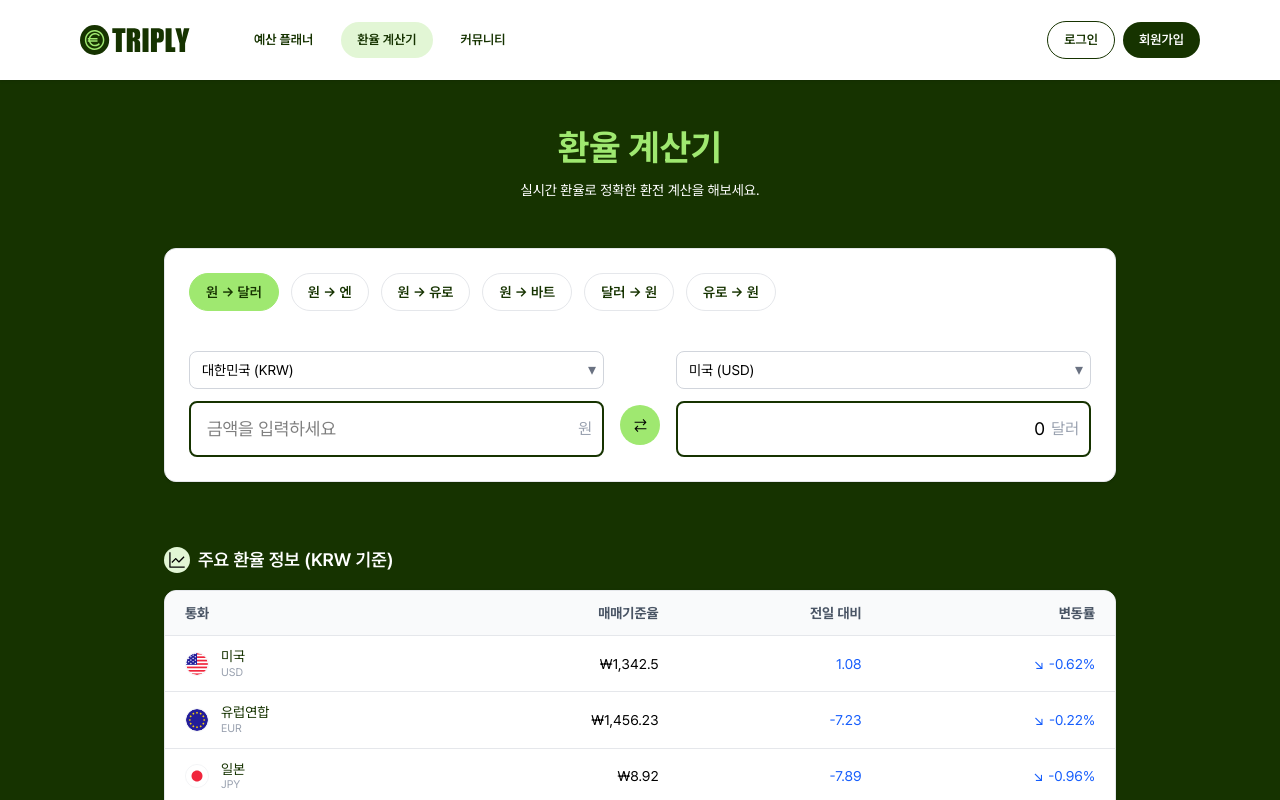
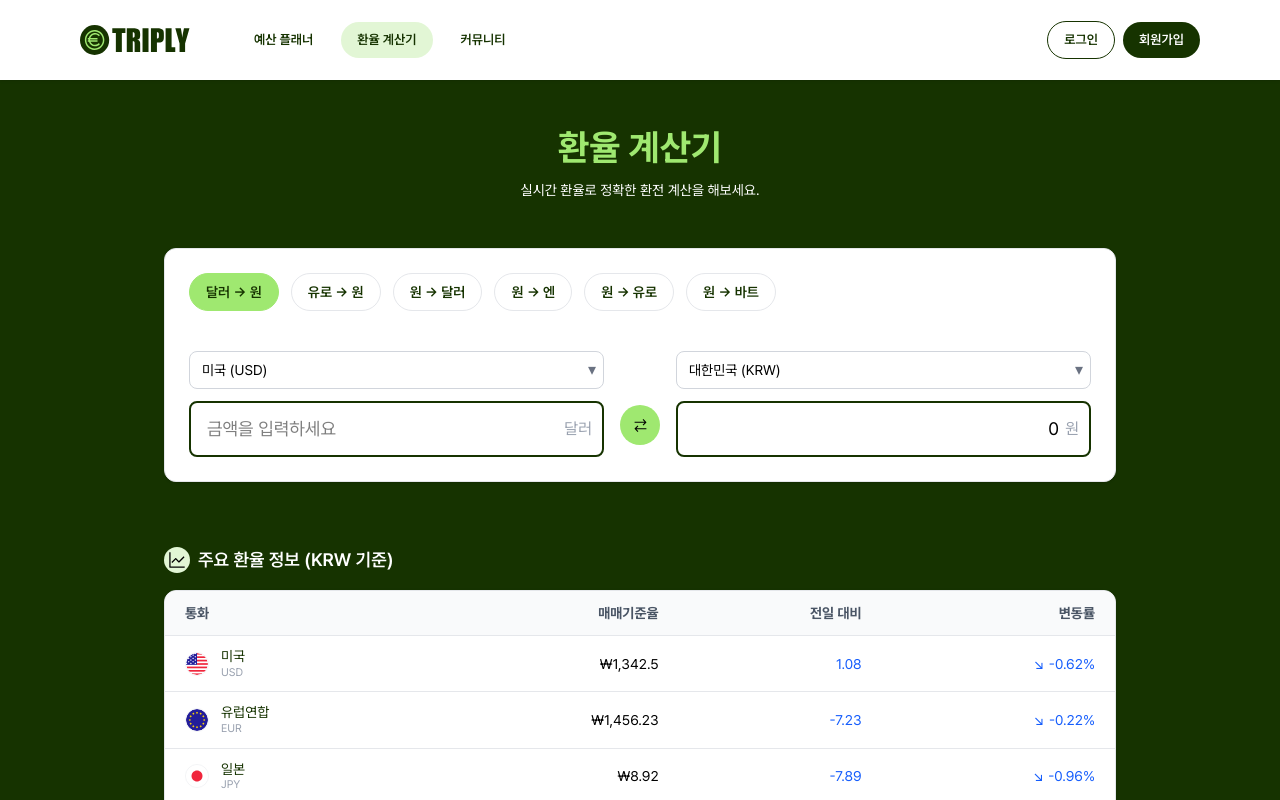
Before and after one commit to jiwoothedev/triply, a Next.js app: page /currency-converter in a window 1280 px wide. Shown: the top 800 px of the page. Built offline with nearby package versions, Linux system fonts and the light colour scheme.

Commit message:
style: 환율 계산기 페이지 인기 환율 탭 순서 변경

```diff
--- a/src/app/currency-converter/page.tsx
+++ b/src/app/currency-converter/page.tsx
@@ -7,12 +7,12 @@ import PopularTabs from "@/components/converter/PopularTabs";
 
 // PopularTabs
 const TABS = [
+  { label: "달러 → 원", from: "USD", to: "KRW" },
+  { label: "유로 → 원", from: "EUR", to: "KRW" },
   { label: "원 → 달러", from: "KRW", to: "USD" },
   { label: "원 → 엔", from: "KRW", to: "JPY" },
   { label: "원 → 유로", from: "KRW", to: "EUR" },
   { label: "원 → 바트", from: "KRW", to: "THB" },
-  { label: "달러 → 원", from: "USD", to: "KRW" },
-  { label: "유로 → 원", from: "EUR", to: "KRW" },
 ];
 
 export default function ConverterPage() {
```
